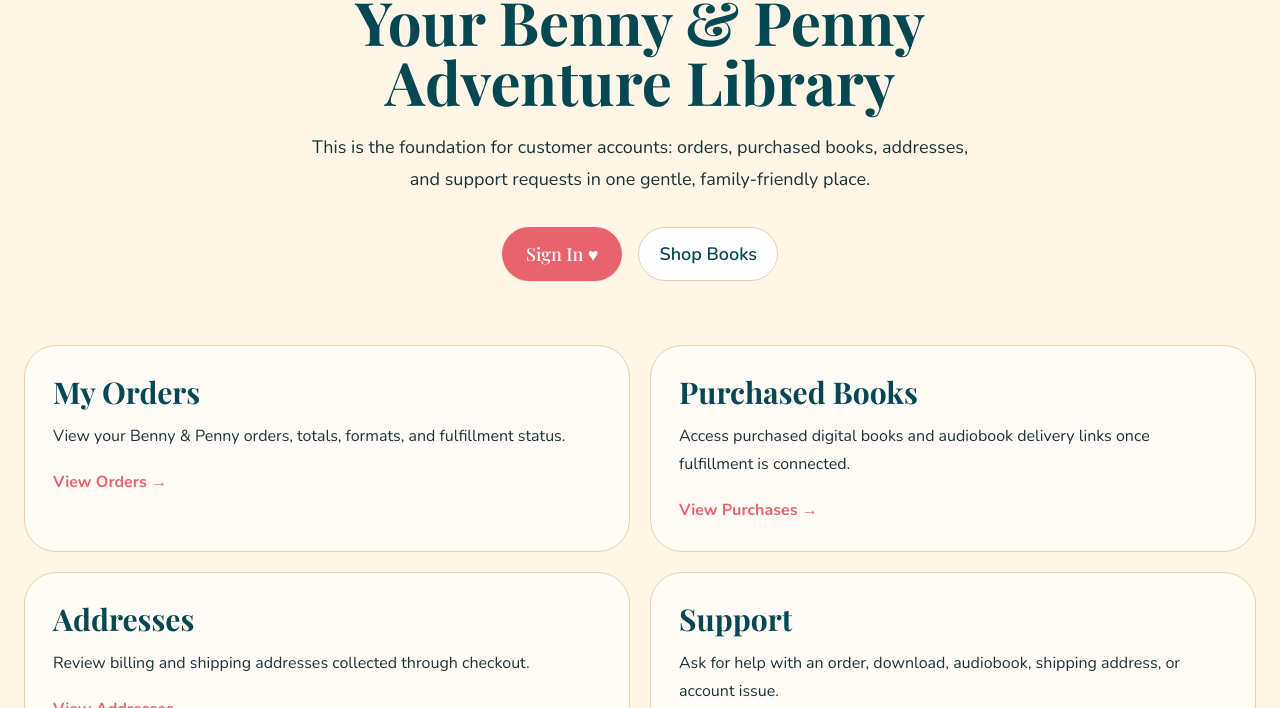
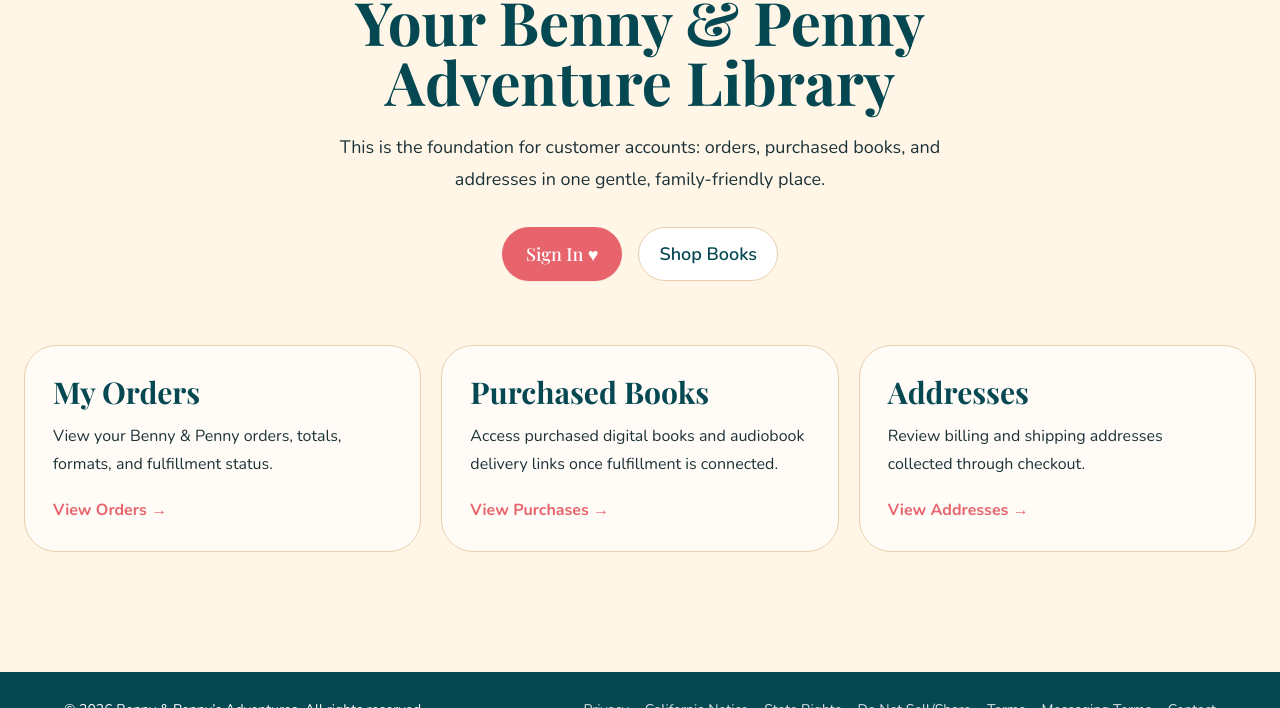
Before and after one commit to hpintojr/bennyandpennyadventures, a Next.js app: page /portal in a window 1280 px wide. Shown: the part 244-952 px from the top of the page. Built offline with nearby package versions, Linux system fonts and the light colour scheme; no server answers; a web font is replaced by a local one.

Commit message:
Remove unavailable portal support link

```diff
--- a/app/(frontend)/portal/page.tsx
+++ b/app/(frontend)/portal/page.tsx
@@ -24,12 +24,6 @@ const portalCards = [
     text: "Review billing and shipping addresses collected through checkout.",
     href: "/portal/addresses",
     cta: "View Addresses"
-  },
-  {
-    title: "Support",
-    text: "Ask for help with an order, download, audiobook, shipping address, or account issue.",
-    href: "/portal/support",
-    cta: "Get Support"
   }
 ];
 
@@ -40,7 +34,7 @@ export default function PortalPage() {
         <p className="font-serif text-2xl italic text-coral">Customer Portal ♥</p>
         <h1 className="mx-auto mt-2 max-w-3xl font-serif text-[42px] font-bold leading-tight text-teal sm:text-6xl">Your Benny &amp; Penny Adventure Library</h1>
         <p className="mx-auto mt-5 max-w-2xl text-lg leading-8 text-ink">
-          This is the foundation for customer accounts: orders, purchased books, addresses, and support requests in one gentle, family-friendly place.
+          This is the foundation for customer accounts: orders, purchased books, and addresses in one gentle, family-friendly place.
         </p>
         <div className="mt-8 flex flex-wrap justify-center gap-4">
           <Link href="/portal/login" className="btn text-lg">Sign In ♥</Link>
@@ -48,7 +42,7 @@ export default function PortalPage() {
         </div>
       </section>
 
-      <section className="wrap grid gap-5 pb-20 md:grid-cols-2">
+      <section className="wrap grid gap-5 pb-20 md:grid-cols-3">
         {portalCards.map((card) => (
           <Link key={card.title} href={card.href} className="group rounded-[2rem] border border-tan bg-white/70 p-7 shadow-soft transition hover:-translate-y-1 hover:border-coral/50 hover:bg-white">
             <h2 className="font-serif text-3xl font-bold text-teal group-hover:text-coral">{card.title}</h2>
```
